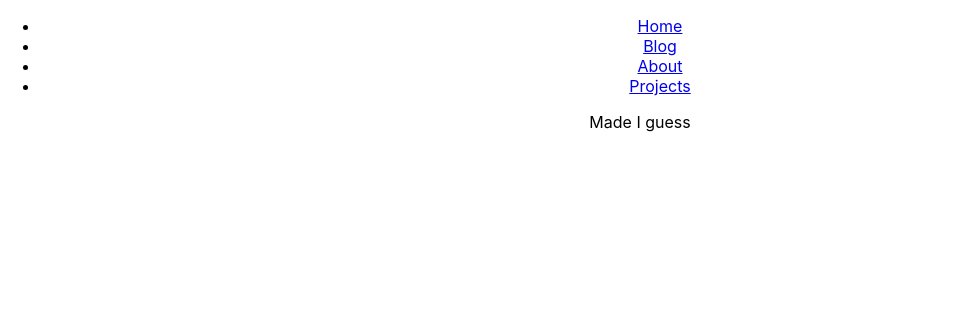
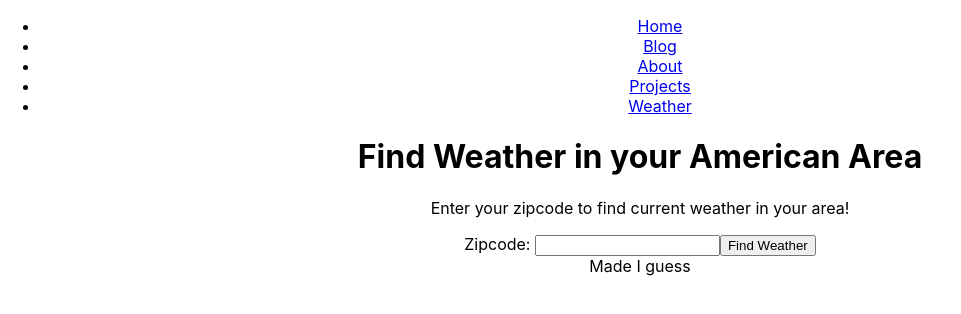
Before and after one commit to WDI-SEA/react-router-portfolio, a React (Create React App) app: page /weather in a window 1280 px wide. Shown: the top 314 px of the page, without its empty margins (0-961 px from the left). Built offline with nearby package versions, Linux system fonts and the light colour scheme.

Commit message:
now with yank weather and decimals

```diff
--- a/package.json
+++ b/package.json
@@ -6,6 +6,7 @@
     "@testing-library/jest-dom": "^4.2.4",
     "@testing-library/react": "^9.3.2",
     "@testing-library/user-event": "^7.1.2",
+    "axios": "^0.20.0",
     "react": "^16.13.1",
     "react-dom": "^16.13.1",
     "react-router-dom": "^5.2.0",
--- a/src/content/Content.js
+++ b/src/content/Content.js
@@ -5,6 +5,7 @@ import Home from './pages/Home';
 import Blog from './pages/Blog';
 import About from './pages/About';
 import Projects from './pages/Projects';
+import Weather from './pages/Weather';
 
 export default function Content(props) {
   return (
@@ -15,6 +16,7 @@ export default function Content(props) {
         {/* <Route path="/blog/new" component={NewPost} /> */}
         <Route path="/about" component={About} />
         <Route path="/projects" component={Projects} />
+        <Route path="/weather" component={Weather} />
       </Switch>
     </main>
   )
--- a/src/content/components/Header.js
+++ b/src/content/components/Header.js
@@ -8,6 +8,7 @@ export default function Header() {
       <li><Link to='/blog'>Blog</Link></li>
       <li><Link to='/about'>About</Link></li>
       <li><Link to='/projects'>Projects</Link></li>
+      <li><Link to='/weather'>Weather</Link></li>
     </ul>
   )
 }
--- /dev/null
+++ b/src/content/components/WeatherResult.jsx
@@ -0,0 +1,12 @@
+import React from 'react';
+// (0K − 273.15) × 9/5 + 32 = -459.7°F
+export default function WeatherResult(props) {
+  return (
+    <div>
+      <h4>Weather for {props.weather.name}</h4>
+      <p>Currently: {+((props.weather.main.temp - 273.15) * 9/5 + 32).toFixed(2)}°F</p>
+      <p>High: {+((props.weather.main.temp_max - 273.15) * 9/5 + 32).toFixed(2)}°F</p>
+      <p>Low: {+((props.weather.main.temp_min - 273.15) * 9/5 + 32).toFixed(2)}°F</p>
+    </div>
+  )
+}
--- /dev/null
+++ b/src/content/pages/Weather.jsx
@@ -0,0 +1,37 @@
+import React, { useState } from 'react';
+import axios from 'axios';
+
+import WeatherResult from '../components/WeatherResult'
+
+export default function Weather() {
+  // TODO: Have error state that sets conditional rendering of an error component
+  // TODO: Verify zip is actually a zip
+  const [zip, setZip] = useState('')
+  const [weather, setWeather] = useState(null)
+
+  const handleSubmit = e => {
+    e.preventDefault()
+    // we will call the api using axios
+    let url = `http://api.openweathermap.org/data/2.5/weather?zip=${zip},us&appid=052f26926ae9784c2d677ca7bc5dec98`
+    axios.get(url)
+    .then(res => {
+      // set sum state
+      // TODO: Create custom object of deets I want
+      setWeather(res.data)
+    }).catch(err => console.log(err))
+  }
+
+  // conditionally render a weather result component
+  return (
+    <div>
+      <h1>Find Weather in your American Area</h1>
+      {weather ? <WeatherResult weather={weather} /> : null}
+      <p>Enter your zipcode to find current weather in your area!</p>
+      <form onSubmit={handleSubmit}>
+        <label htmlFor="zip">Zipcode: </label>
+        <input type="text" id="zip" onChange={e => setZip(e.target.value)} />
+        <input type="submit" value="Find Weather" />
+      </form>
+    </div>
+  )
+}
```
